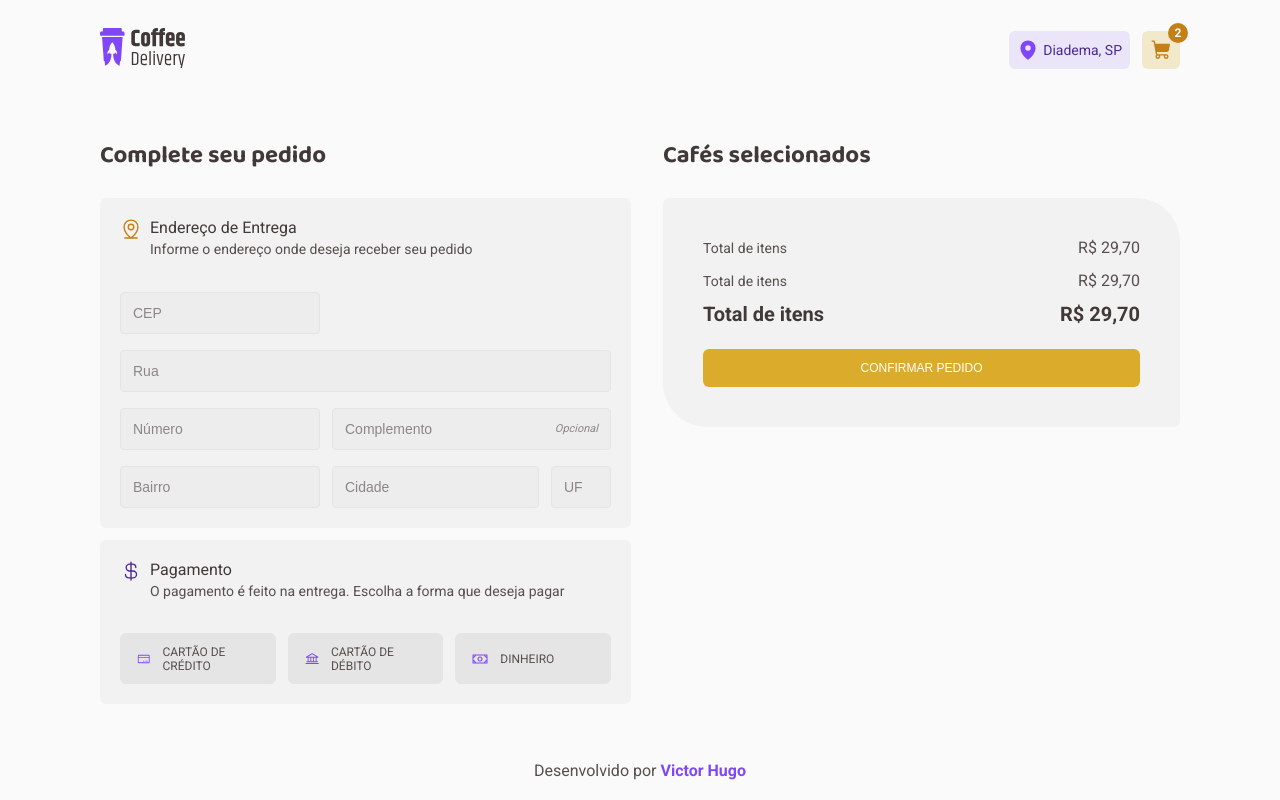
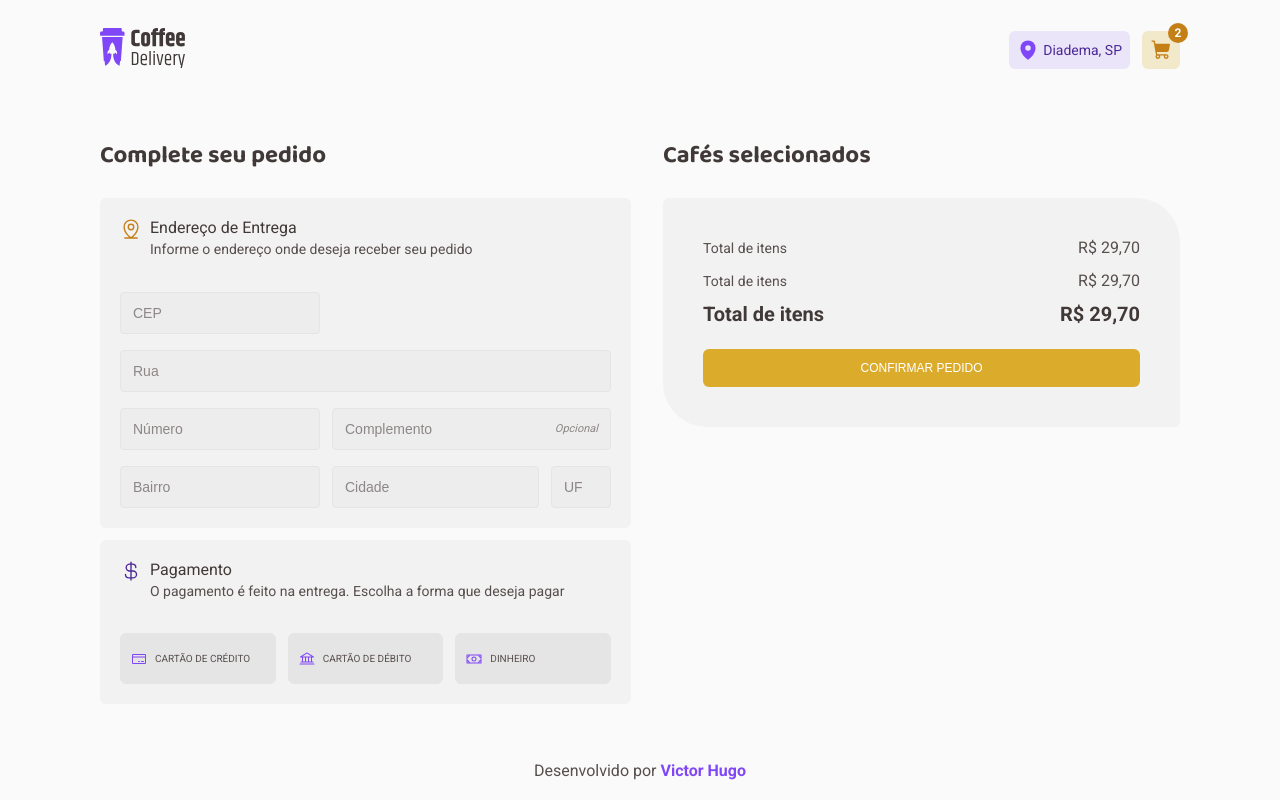
Before and after one commit to vctrhugoop/coffee-delivery, a React (Vite) app: page /checkout-order in a window 1280 px wide. Built offline with nearby package versions, Linux system fonts and the light colour scheme.

Commit message:
🌈 style: remove styles on breakpoint 768

```diff
--- a/src/pages/CheckoutOrder/components/CheckoutOrderForm/styles.ts
+++ b/src/pages/CheckoutOrder/components/CheckoutOrderForm/styles.ts
@@ -105,13 +105,4 @@ export const ContentContainer = styled.div`
   &:hover {
     background: ${({ theme }) => theme.colors['base-hover']};
   }
-
-  @media screen and (min-width: 768px) {
-    gap: 1.2rem;
-    padding: 1.6rem;
-
-    span {
-      font-size: 1.2rem;
-    }
-  }
 `;
```
